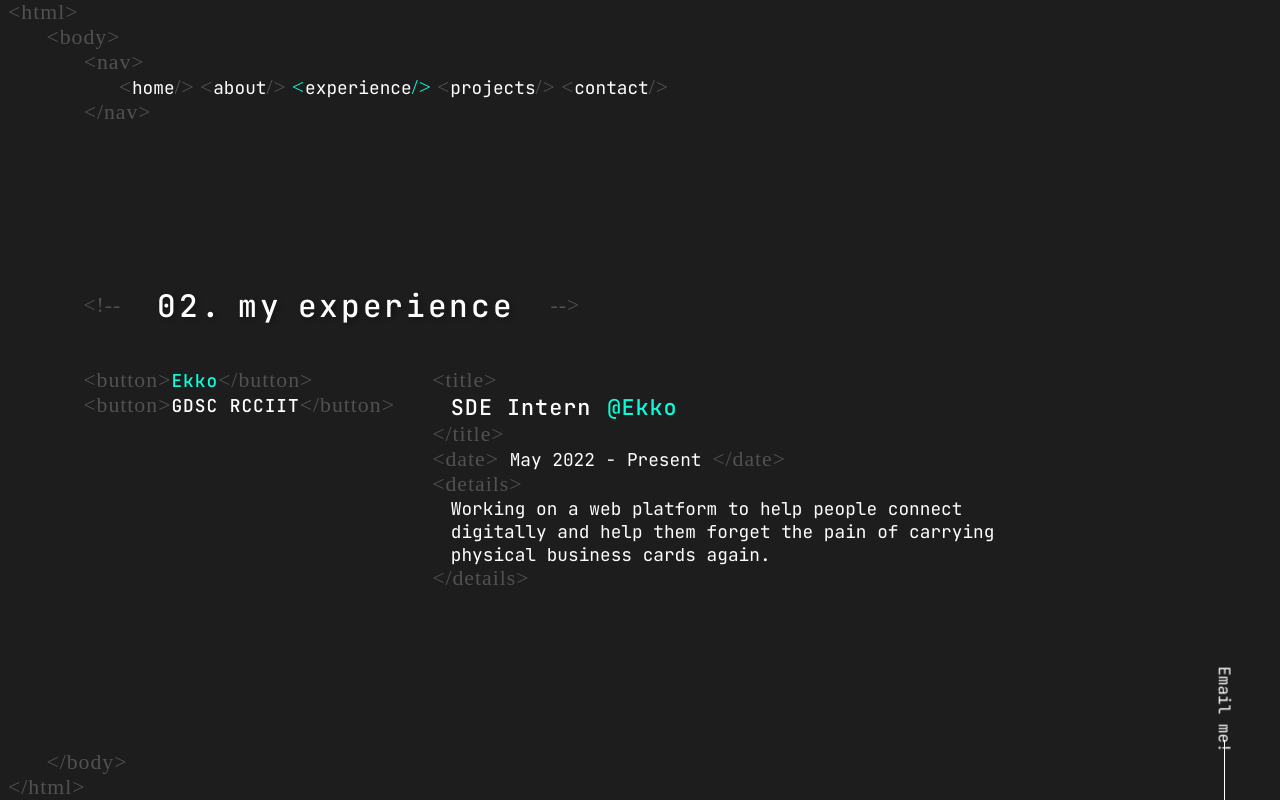
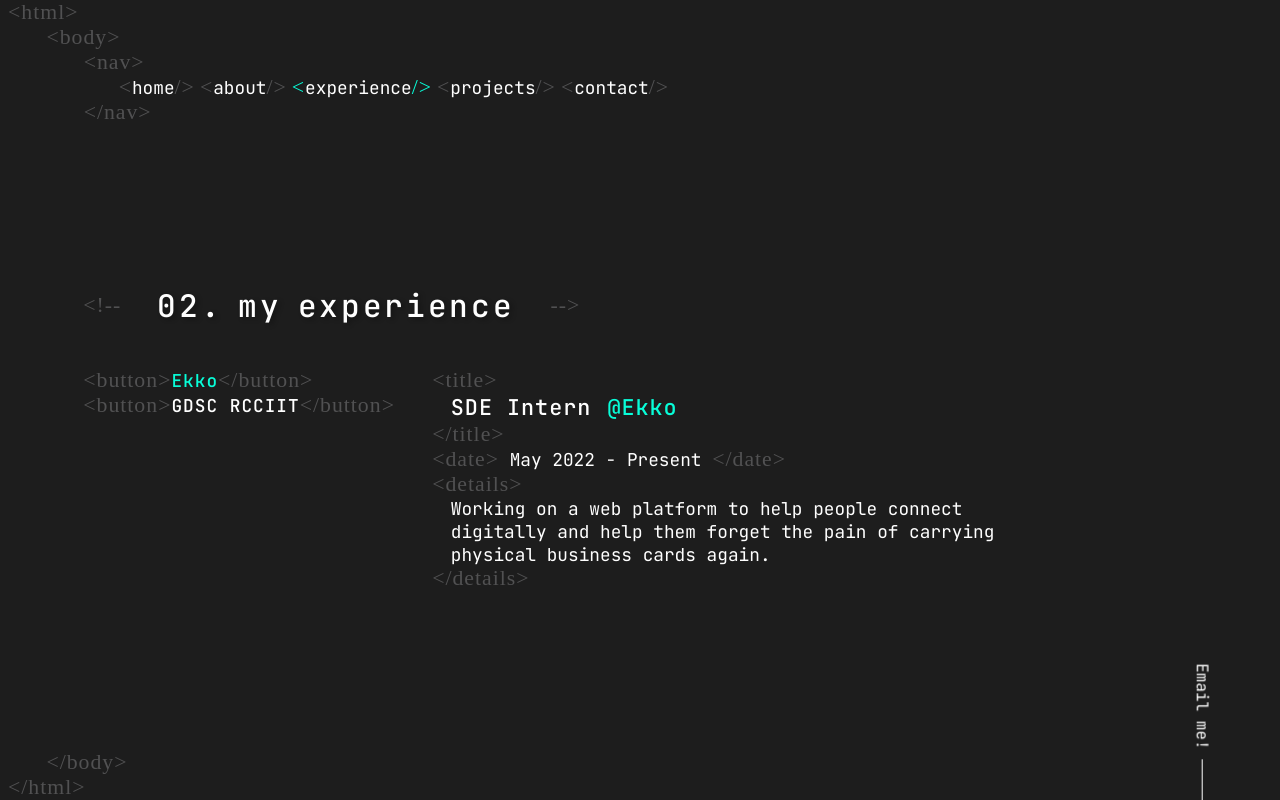
Before and after one commit to danger-ahead/nextjs_dev_folio, a Next.js app: page /experience in a window 1280 px wide. Built offline with nearby package versions, Linux system fonts and the light colour scheme; a web font is replaced by a local one.

Commit message:
fixed: right-corner button placement in different screen heights

```diff
--- a/components/PageBody.tsx
+++ b/components/PageBody.tsx
@@ -20,13 +20,15 @@ export default function PageBody(
       </div>
       {HtmlTags(`</body>`, "margin-left")}
       {HtmlTags(`</html>`, "")}
-      <a
-        className="position-fixed right-corner cursor-pointer text-decoration-none button-effect"
-        href={`mailto:${data.email}}`}
-      >
-        Email me!
-      </a>
-      <span className="position-fixed right-corner-line"></span>
+      <div className="position-fixed d-flex flex-row align-items-center right-corner button-effect">
+        <a
+          className="right-corner-button cursor-pointer text-decoration-none button-effect"
+          href={`mailto:${data.email}}`}
+        >
+          Email me!
+        </a>
+        <span className="right-corner-line"></span>
+      </div>
     </main>
   );
 }
--- a/styles/globals.css
+++ b/styles/globals.css
@@ -97,20 +97,19 @@ a {
 
 .right-corner {
   transform: rotate(90deg);
-  right: 13px;
-  bottom: 10%;
+  right: 0px;
+  bottom: 6%;
 }
 
 .right-corner-line {
-  bottom: 0%;
-  right: 55px;
-  height: 60px;
-  width: 1px;
+  margin-left: 10px;
+  height: 1px;
+  width: 60px;
   background-color: var(--primary-font-color);
 }
 
 @media screen and (max-width: 900px) {
-  .right-corner,
+  .right-corner-button,
   .right-corner-line {
     display: none;
   }
--- a/styles/pages.css
+++ b/styles/pages.css
@@ -91,10 +91,3 @@
 .contact-page-form input::placeholder {
   color: var(--primary-font-color);
 }
-
-@media screen and (max-width: 500px) {
-  .name-subject-container {
-    flex-direction: column;
-    gap: 1rem;
-  }
-}
```
